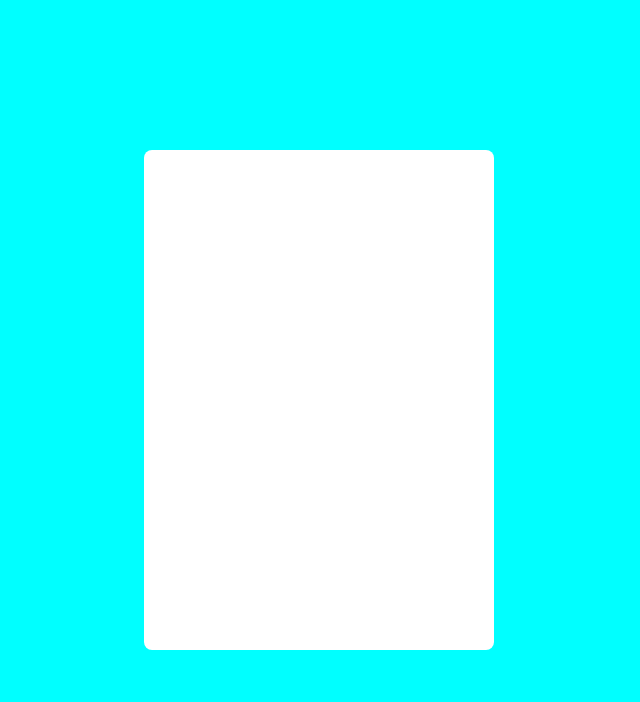
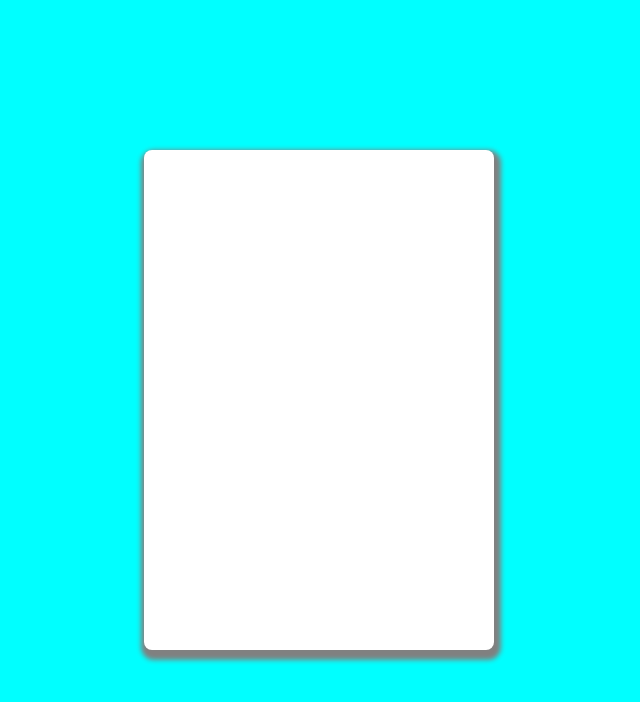
Before and after one commit to dexterrbuilds/calc, a plain HTML site: page index.html in a window 1280 px wide. Shown: the whole page, without its empty margins (321-961 px from the left). Drawn offline with Linux system fonts and the light colour scheme.

Commit message:
Update index.css

```diff
--- a/index.css
+++ b/index.css
@@ -11,4 +11,5 @@ body {
   top: 50%;
   left: 50%;
   transform: translate(-50%, -50%);
+  box-shadow: 2px 5px 5px 5px rgb(128, 128, 128);
 }
```
